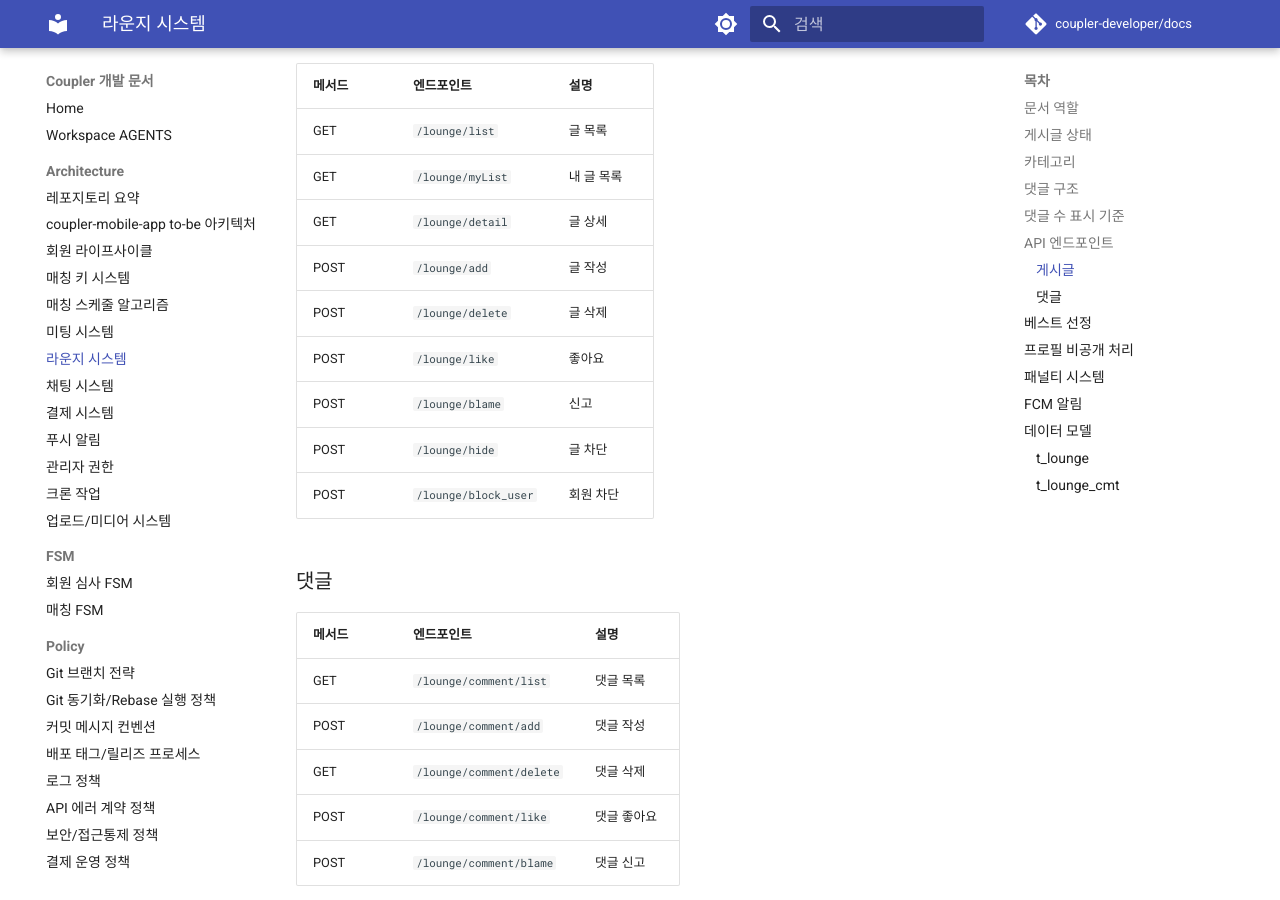
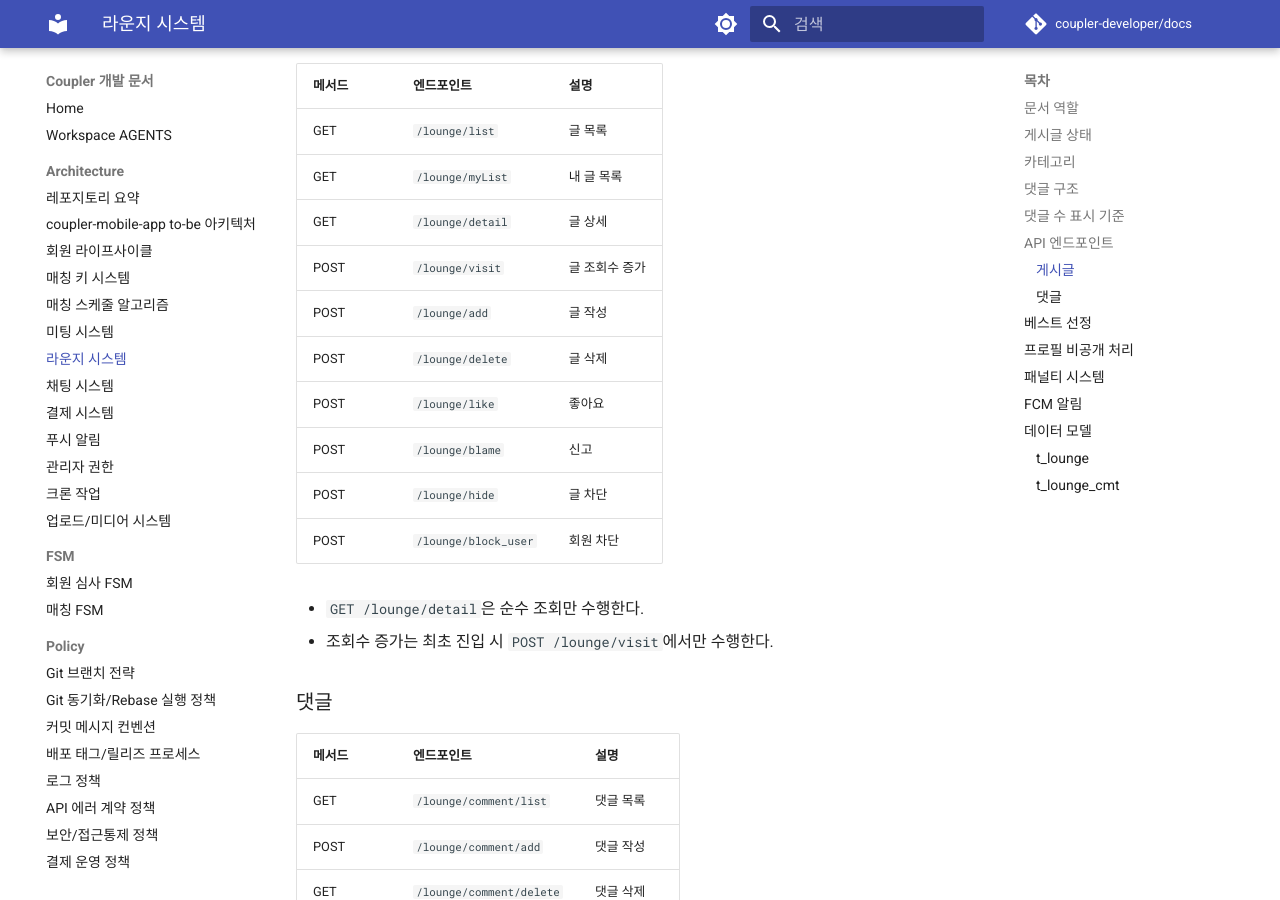
Before and after one commit to coupler-developer/docs, an MkDocs documentation site: the page built from content/architecture/lounge-system.md, in a window 1280 px wide and 900 px high, scrolled down 2023 px. Built offline with MkDocs 1.6.1 and Material for MkDocs 9.7.7, drawn with Linux system fonts in a browser that asks for light colours; comment, search, counter and statistics services are not loaded.

Commit message:
docs: 라운지 조회수 증가 경로 문서화

```diff
--- a/content/architecture/lounge-system.md
+++ b/content/architecture/lounge-system.md
@@ -62,12 +62,16 @@ flowchart TD
 | GET    | `/lounge/list`       | 글 목록    |
 | GET    | `/lounge/myList`     | 내 글 목록 |
 | GET    | `/lounge/detail`     | 글 상세    |
+| POST   | `/lounge/visit`      | 글 조회수 증가 |
 | POST   | `/lounge/add`        | 글 작성    |
 | POST   | `/lounge/delete`     | 글 삭제    |
 | POST   | `/lounge/like`       | 좋아요     |
 | POST   | `/lounge/blame`      | 신고       |
 | POST   | `/lounge/hide`       | 글 차단    |
 | POST   | `/lounge/block_user` | 회원 차단  |
+
+- `GET /lounge/detail`은 순수 조회만 수행한다.
+- 조회수 증가는 최초 진입 시 `POST /lounge/visit`에서만 수행한다.
 
 ### 댓글
 
```
